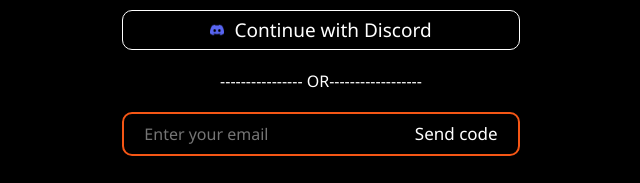
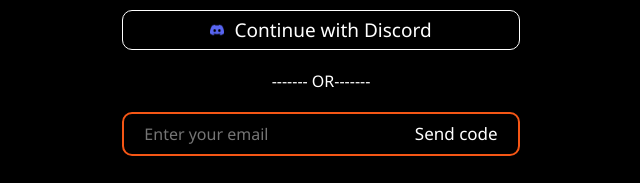
Before and after one commit to vikaspal9131/nuvaria, a plain HTML site: page loging.html in a window 1280 px wide. Shown: the part 346-529 px from the top of the page, 319-959 px from the left. Drawn offline with nearby package versions, Linux system fonts and the light colour scheme.

Commit message:
make more change

```diff
--- a/loging.html
+++ b/loging.html
@@ -33,7 +33,7 @@
 
       <p class="p2">
         <p>
-         ---------------- OR------------------
+    ------- OR-------
         </p>
 
       </p>
```
